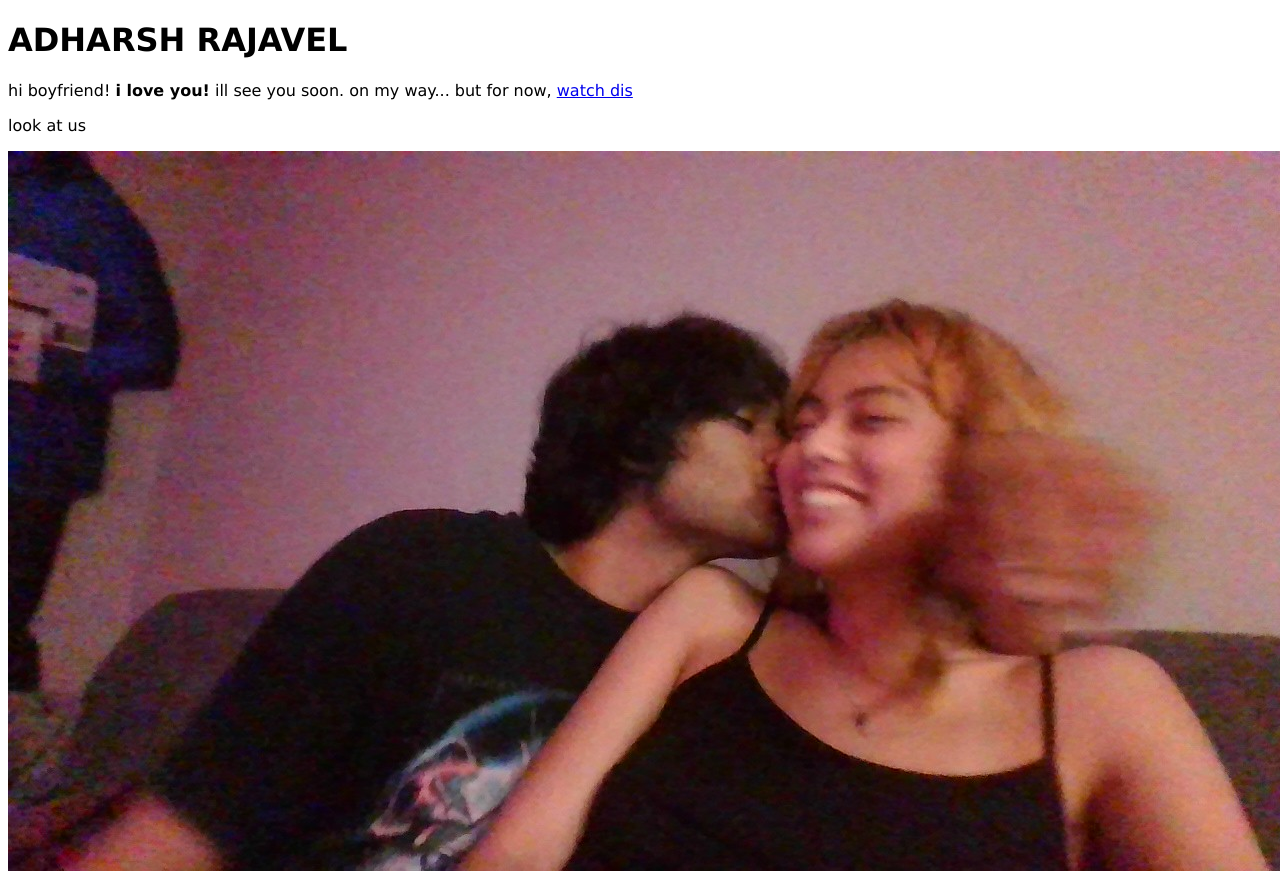
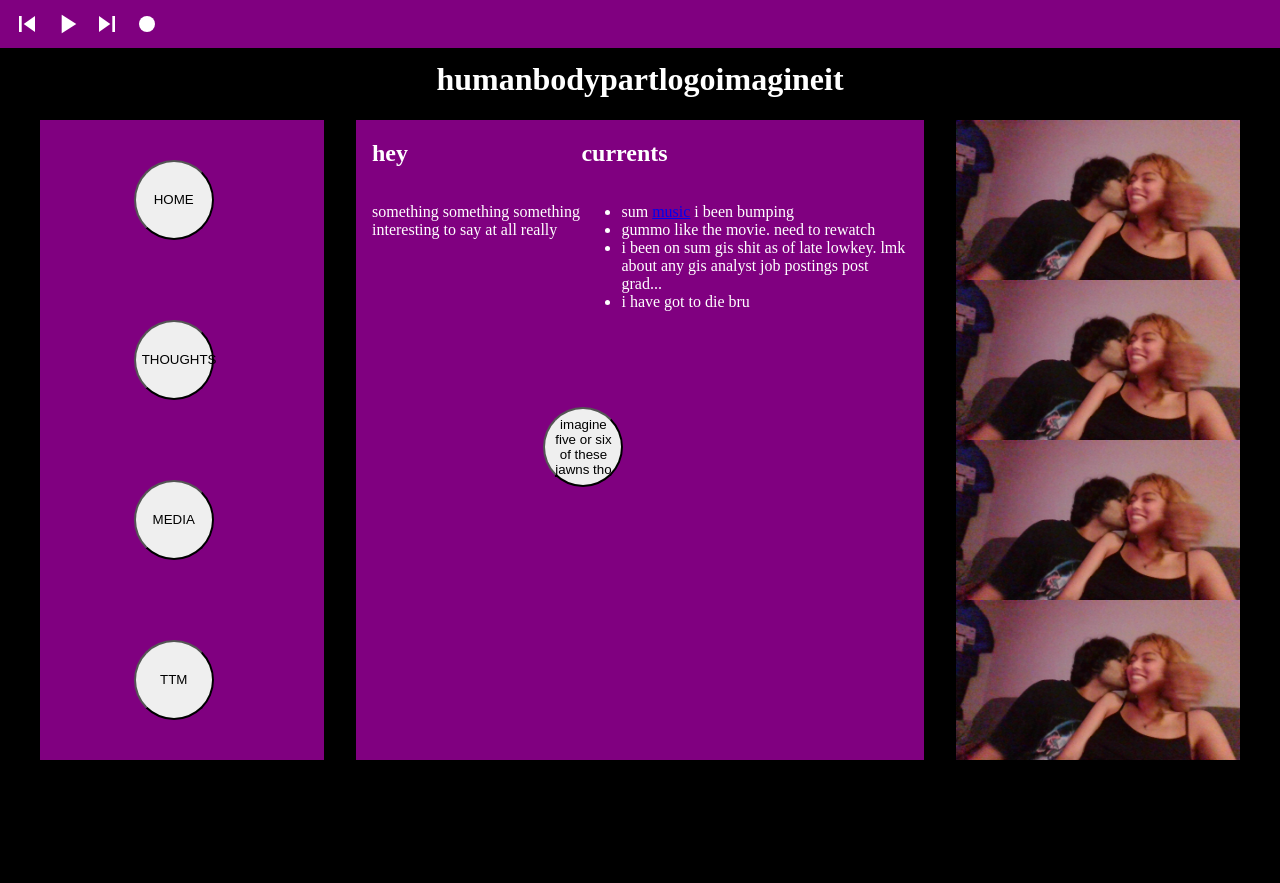
Before and after one commit to tayladiza/humanbodypart, a plain HTML site: page public/index.html in a window 1280 px wide. After the commit the page ends 800 px from the top, so only its background shows below. Drawn offline with Linux system fonts and the light colour scheme.

Commit message:
basic
i wanted to close all my windows need to back up progress before i continue so i can come back in case

```diff
--- a/public/index.html
+++ b/public/index.html
@@ -1,18 +1,85 @@
 <!DOCTYPE html>
 <html>
+
   <head>
     <meta charset="UTF-8">
     <meta name="viewport" content="width=device-width, initial-scale=1.0">
     <title>HUMANBODYPART</title>
-    <link href="/style.css" rel="stylesheet" type="text/css" media="all">
+    <link href="./style.css" rel="stylesheet" type="text/css" media="all">
+    <link href="https://fonts.googleapis.com/icon?family=Material+Icons" rel="stylesheet">
   </head>
-  <body>
-    <h1>ADHARSH RAJAVEL</h1>
 
-    <p>hi boyfriend! <strong>i love you!</strong> ill see you soon. on my way... but for now, <a href="https://www.youtube.com/watch?v=f7B5I0TYGGo&ab_channel=AnimalScoops">watch dis</a></p>
+  <body style="background-color: black">
+    <div id='wrap'>
+      <article id='content'></article>
+      <header id='playbar'>
+        <audio id="audioPlayer" src="playbar/playlist/your-audio.mp3"></audio>
+        <div id='playbarbuttons'>
+          <button id='prev'>
+            <i class='material-icons'>skip_previous</i>
+          </button>
+          <button id='play'>
+            <i class='material-icons'>play_arrow</i>
+          </button>
+          <button id='next'>
+            <i class='material-icons'>skip_next</i>
+          </button>
+        </div>
+        <div id='track'>
+          <div class='track'>
+            <div class='knob'></div>
+          </div>
+        </div>
+      </header>
+    </div>
 
-    <p>look at us</p>
-    <img src="/us.jpg">
+    <div class="header">
+      <header class="header">
+      <!-- <img src="humanbodypart.png" alt="logo" />      -->
+      <h1>humanbodypartlogoimagineit</h1>
+      </header>
+    </div>
 
-    </body>
+    <div class="columndiv">
+      <div class="column1">
+        <!-- <img src="us.jpg" alt="me and my boyfriend"> -->
+        <button type="button" class="column1-button" onclick="alert('im not ready yet!')">HOME</button>
+        <button type="button" class="column1-button" onclick="alert('im not ready yet!')">THOUGHTS</button>
+        <button type="button" class="column1-button" onclick="alert('im not ready yet!')">MEDIA</button>
+        <button type="button" class="column1-button" onclick="alert('im not ready yet!')">TTM</button>
+      </div>
+
+      <div class="column2">
+        <div id="intro">
+          <div id="words">
+            <h2>hey</h2>
+            <p>something something something interesting to say at all really</p>
+          </div>
+          <div id="currents">
+            <h2>currents</h2>
+            <ul>
+              <li>sum <a href="https://open.spotify.com/playlist/6fdlRC89IOdL0dbP3tYQes?si=eda59cf46a7a4ded">music</a> i been bumping</li>
+              <li>gummo like the movie. need to rewatch</li>
+              <li>i been on sum gis shit as of late lowkey. lmk about any gis analyst job postings post grad...</li>
+              <li>i have got to die bru</li>
+            </ul>
+          </div>
+        </div>
+        <div>
+          <!-- <button type="button" onclick="alert('im not ready yet!')"><img src="us.jpg" /></button> -->
+          <button type="button" class="column2-button" onclick="alert('im not ready yet!')">imagine five or six of these jawns tho</button>
+        </div>
+      </div>
+
+      <div class="column3">
+          <button type="button" class=column3-button onclick="alert('im not ready yet!')"><img src="us.jpg" /></button>
+          <button type="button" class=column3-button onclick="alert('im not ready yet!')"><img src="us.jpg" /></button>
+          <button type="button" class=column3-button onclick="alert('im not ready yet!')"><img src="us.jpg" /></button>
+          <button type="button" class=column3-button onclick="alert('im not ready yet!')"><img src="us.jpg" /></button>
+        </div>
+    </div>
+
+  <script src="playbar.js"></script>
+
+  </body>
 </html>
--- a/public/style.css
+++ b/public/style.css
@@ -1,9 +1,200 @@
-/* CSS is how you can add style to your website, such as colors, fonts, and positioning of your
-   HTML content. To learn how to do something, just try searching Google for questions like
-   "how to change link color." */
 
-body {
-  background-color: white;
-  color: black;
-  font-family: Verdana;
+#wrap {
+  display: flex;
+  flex-direction: column;
+  margin: -8px;
 }
+
+#content {
+  flex: 1;
+}
+
+#playbar {
+  height: 3rem;
+  color: white;
+  background: purple;
+  display: flex;
+  align-items: center;
+  padding: 0 3px;
+  box-sizing: border-box;
+  width: 100%;
+}
+
+#playbarbuttons {
+  display: flex;
+  flex-direction: row;
+  gap: 0.5rem;
+  user-select: none;
+  height: 100%;
+  overflow: hidden;
+  padding-left: 0.5rem;
+  i {
+    font-size: 2rem;
+    color: white;
+  }
+}
+
+#playbarbuttons button {
+  padding: 0;
+  border: none;
+  outline: 0;
+  background: transparent;
+  color: white;
+  display: flex;
+  align-items: center;
+  justify-content: left;
+  overflow: hidden;
+  &:hover {
+    cursor: pointer;
+    background: white;
+  }
+}
+
+#playbarbuttons track {
+  flex: 1;
+}
+
+.track {
+  height: 0.5rem;
+  background: rgba(black);
+  border-radius: 0.25rem;
+  margin: 1.25rem;
+  position: relative;
+}
+
+.knob {
+    position: absolute;
+    transform: translate(-50%, -50%);
+    width: 1rem;
+    height: 1rem;
+    border-radius: 50%;
+    background: white;
+    transform: translate(-25%, -25%);
+    &:hover {
+      cursor: pointer;
+    }
+  }
+
+.header{
+  display: flex;
+  flex-direction: row;
+  justify-content: center;
+  color: white;
+}
+
+.columndiv{
+  display: flex;
+  flex-direction: row;
+  gap: 2rem;
+  justify-content: center;
+  width: 100%;
+  box-sizing: border-box;
+}
+
+.column1,
+.column3{
+  flex:1;
+}
+.column2{
+  flex:2;
+}
+
+.column1{
+  background-color:purple;
+  color:white;
+  display: flex;
+  flex-direction: column;
+  justify-content: center;
+  margin-left: 2rem;
+  gap: 10vh;
+  width: 50vh;
+  height: 80vh;
+}
+.column2{
+  background-color: purple;
+  color: white;
+  display: flex;
+  flex-direction: column;
+  justify-content: top;
+  gap: 10vh;
+  height: 80vh;
+}
+#intro{
+  display:flex;
+  flex-direction: row;
+  justify-content: space-evenly;
+  padding-left: 1rem;
+  padding-right: 1rem;
+}
+#words{
+  display:flex;
+  flex-direction:column;
+  justify-content: left;
+}
+#currents{
+  display:flex;
+  flex-direction:column;
+  justify-content: left;
+}
+
+.column3{
+  background-color: purple;
+  color: white;
+  display: flex;
+  flex-direction: column;
+  justify-content: center;
+  margin-right:2rem;
+  width: 50vh;
+  height: 80vh;
+}
+
+.column1-button {
+  position: relative;
+  width: 80px;
+  height: 80px;
+  left: 33%;
+  border-radius: 50%;
+  &:hover {
+        cursor: pointer;
+        background: white;
+      }
+}
+
+.column2-button {
+  position: relative;
+  width: 80px;
+  height: 80px;
+  left: 33%;
+  border-radius: 50%;
+  &:hover {
+        cursor: pointer;
+        background: white;
+      }
+}
+
+.column3-button {
+  width: 100%;
+  height: 25%;
+  padding: 0;
+  margin: 0;
+  border: none;
+  overflow: hidden;
+  display: flex;
+  align-items: center;
+  justify-content: center;
+  &:hover {
+    cursor: pointer;
+    background: white;
+  }
+}
+
+.column3-button img {
+  width: 100%;
+  height: 100%;
+  display: block;
+  object-fit: cover;
+  object-position: center;
+  margin: 0;
+  padding: 0;
+  border: none;
+      }
```
Also changed, not shown: public/playbar/playbar.js (added, +61 -0 lines), 1 other file.
